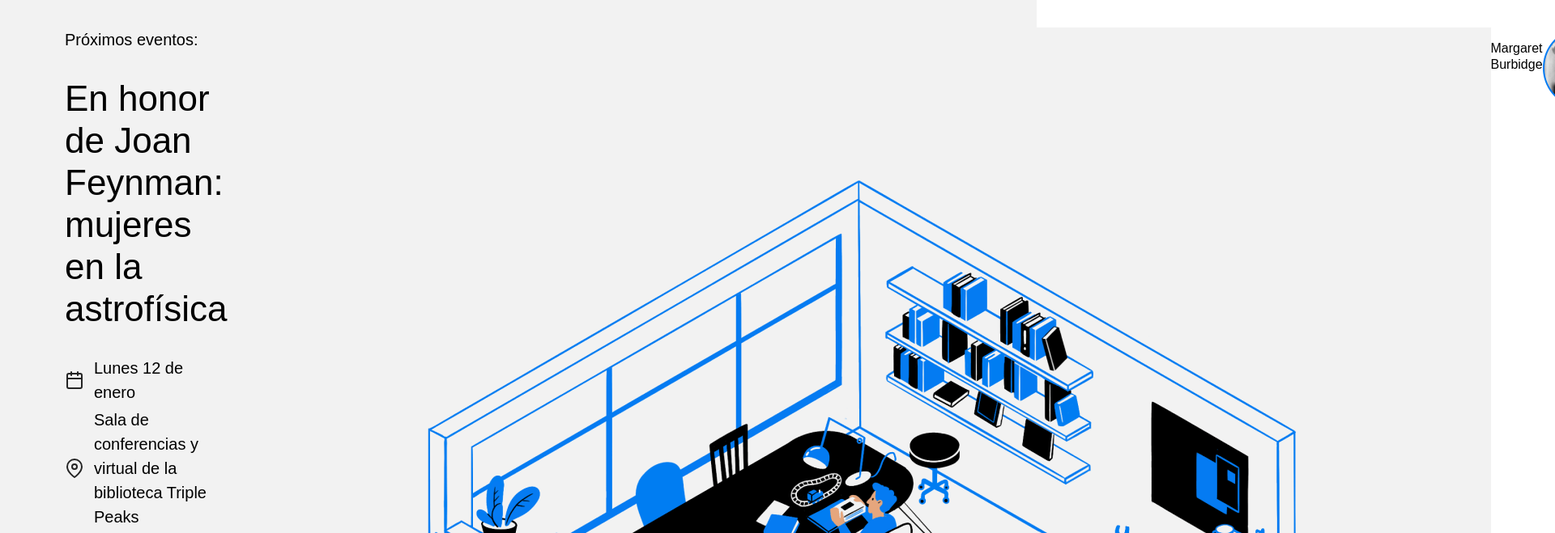
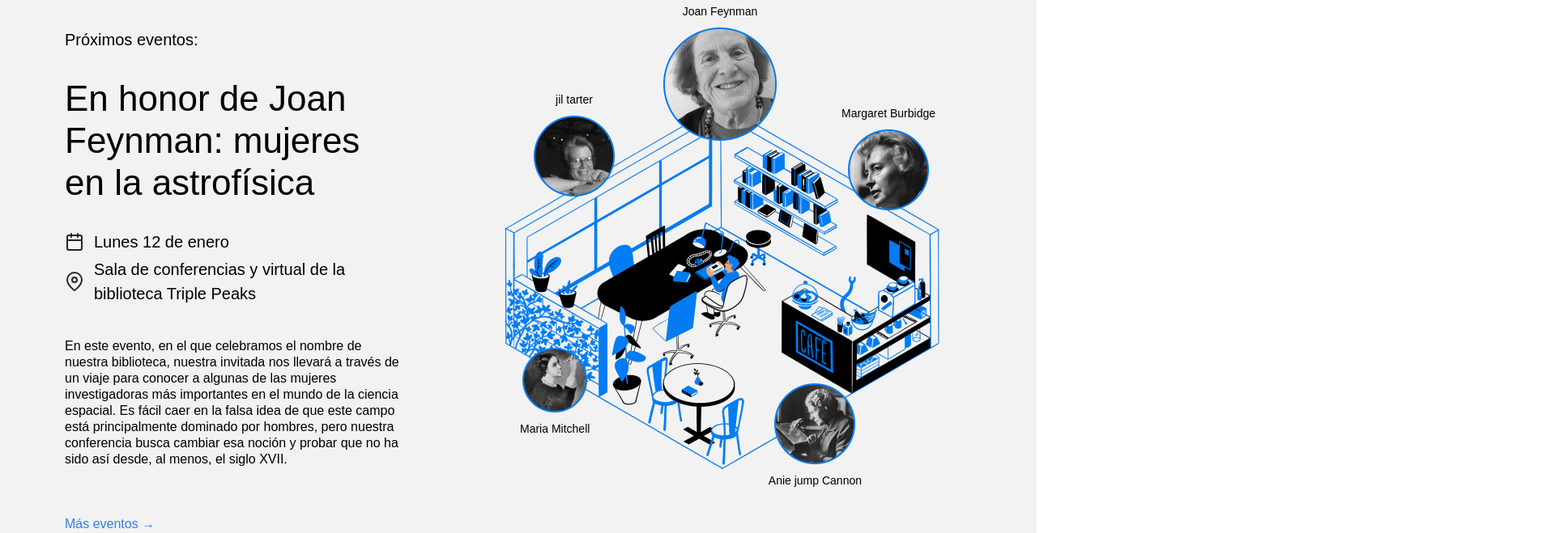
Before and after one commit to NatalyPedraza/web_project_library_es, a plain HTML site: page index.html in a window 1280 px wide. Shown: the part 2160-2819 px from the top of the page at 81% size, 1920 px wide, since content can reach past the window. Drawn offline with Linux system fonts and the light colour scheme.

Commit message:
statge two project correction

```diff
--- a/index.html
+++ b/index.html
@@ -174,31 +174,53 @@
             </p>
             <a href="#" class="events__more">Más eventos &rarr;</a>
           </div>
-          <div class="events_cover">
+          <div class="events__cover">
             <img
               src="./images/cafe.png"
               alt="libreria tripleten"
-              class="events_image">
-            <div class="person_name_feynman"></div>
-            <p class="person_caption">Joan Feynman</p>
-            <img src="./images/person_feynman.png" alt="foto de Feynman" class="person_image person__image_size_l">
+              class="events__image"
+            />
+            <div class="person person_name_feynman">
+              <p class="person__caption">Joan Feynman</p>
+              <img
+                src="./images/person_feynman.png"
+                alt="foto de Feynman"
+                class="person__image person__image_size_l"
+              />
+            </div>
+            <div class="person person_name_burbidge">
+              <p class="person__caption">Margaret Burbidge</p>
+              <img
+                src="./images/person_burbidge.png"
+                alt="foto de Burbidge"
+                class="person__image person__image_size_m"
+              />
+            </div>
+            <div class="person person_name_cannon">
+              <img
+                src="./images/person_cannon.png"
+                alt="foto de Cannon"
+                class="person__image person__image_size_m"
+              />
+              <p class="person__caption">Anie jump Cannon</p>
+            </div>
+            <div class="person person_name_mitchell">
+              <img
+                src="./images/person_mitchell.png"
+                alt="foto de Mitchell"
+                class="person__image person__image_size_s"
+              />
+              <p class="person__caption">Maria Mitchell</p>
+            </div>
+            <div class="person person_name_tarter">
+              <p class="person__caption">jil tarter</p>
+              <img
+                src="./images/person_tarter.png"
+                alt="foto de Mitchell"
+                class="person__image person__image_size_m"
+              />
+            </div>
           </div>
-          <div class="person_name_burbidge"></div>
-            <p class="person_caption">Margaret Burbidge</p>
-            <img src="./images/person_burbidge.png" alt="foto de Burbidge" class="person_image person__image_size_m">
-          </div>
-          <div class="person_name_cannon"></div>
-          <p class="person_caption">Anie jump Cannon</p>
-          <img src="./images/person_cannon.png" alt="foto de Cannon" class="person_image person__image_size_m">
-        </div>
-        <div class="person_name_mitchell"></div>
-        <p class="person_caption">Maria Mitchell</p>
-        <img src="./images/person_mitchell.png" alt="foto de Mitchell" class="person_image person__image_size_s">
-      </div>
-      <div class="person_name_tarter"></div>
-        <p class="person_caption">jil tarter</p>
-        <img src="./images/person_tarter.png" alt="foto de Mitchell" class="person_image person__image_size_m">
-      </div>
         </section>
       </main>
     </div>
```
